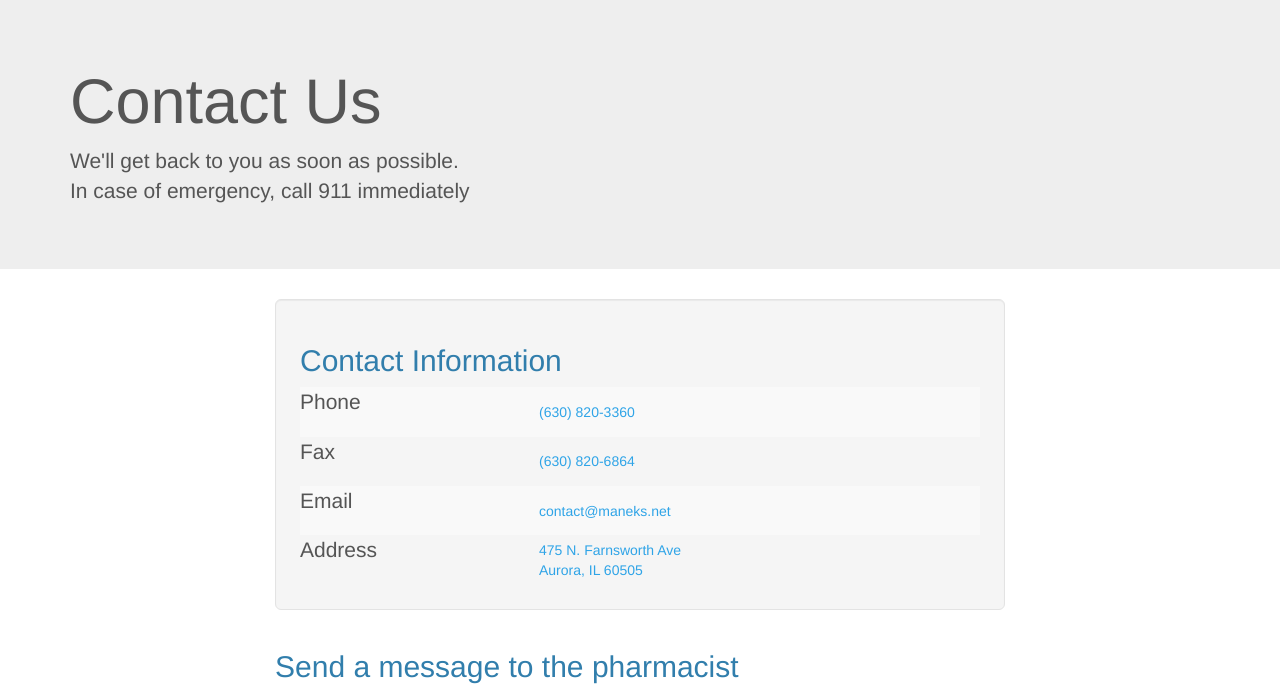
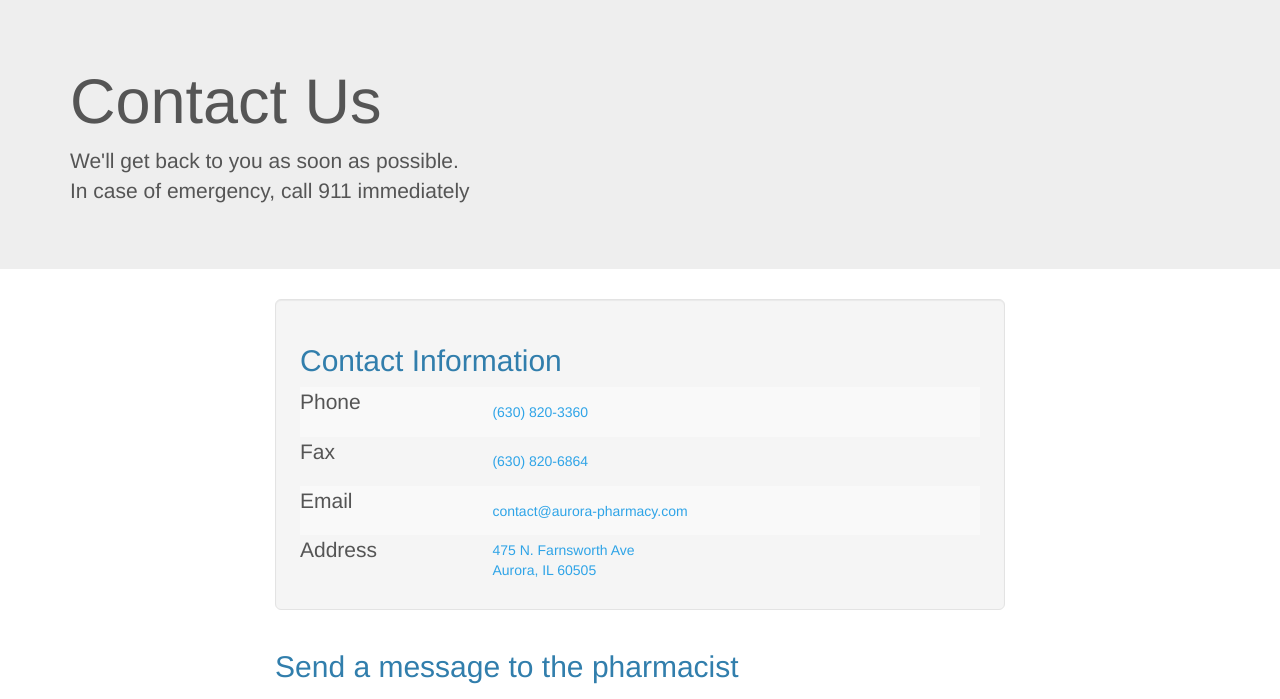
Before and after one commit to sameermanek/aurora-pharmacy, a PHP site: page /contact.php in a window 1280 px wide. Shown: the part 73-772 px from the top of the page. Run offline with PHP 8.4, Linux system fonts and the light colour scheme; some libraries are stand-ins or nearby versions.

Commit message:
updated domain/email

```diff
--- a/contact.php
+++ b/contact.php
@@ -19,7 +19,7 @@ include_once "header.php";
           <table class="table-striped" width=100%>
             <tr><td><p class="lead">Phone</p></td><td><a href="tel:+16308203360">(630) 820-3360</a></td></tr>
             <tr><td><p class="lead">Fax</p></td><td><a href="tel:+16308206864">(630) 820-6864</a></td></tr>
-            <tr><td><p class="lead">Email</p></td><td><a href="mailto:contact@maneks.net">contact@maneks.net</a></td></tr>
+            <tr><td><p class="lead">Email</p></td><td><a href="mailto:contact@aurora-pharmacy.com">contact@aurora-pharmacy.com</a></td></tr>
             <tr><td><p class="lead">Address</p></td><td><a href="https://www.google.com/maps/preview?q=475+N+Farnsworth+Ave,+Aurora,+IL&hl=en&ll=41.765406,-88.281133&spn=0.008819,0.01884&sll=39.739318,-89.266507&sspn=9.305214,19.291992&oq=475&hnear=475+N+Farnsworth+Ave,+Aurora,+Illinois+60505&t=m&z=16" target="_blank">475 N. Farnsworth Ave<br />Aurora, IL 60505</a></td></tr>
           </table>
         </div>
@@ -69,13 +69,13 @@ include_once "header.php";
           $strMessage .= "Message: " . "\n\t" . wordwrap(cleanInput($_POST['message']), 75, "\n\t") . "\n";
 
           $strSubject = "New Aurora Pharmacy Message";
-          $strHeaders = "From: contact@maneks.net\n";
+          $strHeaders = "From: contact@aurora-pharmac.com\n";
           if(inputExists($_POST['email'])) $strHeaders .= "Reply-To: " . $_POST['email'] . "\n";
 
-          $blnSuccess = mail('contact@maneks.net', $strSubject, $strMessage, $strHeaders);
+          $blnSuccess = mail('contact@aurora-pharmacy.com', $strSubject, $strMessage, $strHeaders);
 
           if(!$blnSuccess) {
-            mail('support@maneks.net', 'Aurora Pharmacy website failed to send message', $strHeaders . '\n\n' . $strSubject . '\n\n' . $strMessage);
+            mail('support@aurora-pharmacy.com', 'Aurora Pharmacy website failed to send message', $strHeaders . '\n\n' . $strSubject . '\n\n' . $strMessage);
           }
 
           if($blnSuccess) {
--- a/index.php
+++ b/index.php
@@ -24,7 +24,7 @@ include_once "header.php";
               </a>
               Phone: <a href="tel:+16308203360">(630) 820-3360</a><br>
               Fax: <a href="tel:+16308206864">(630) 820-6864</a><br>
-              Email: <a href="mailto:contact@maneks.net">contact@maneks.net</a>
+              Email: <a href="mailto:contact@aurora-pharmacy.com">contact@aurora-pharmacy.com</a>
             </address>
           </li>
           <hr/>
```
